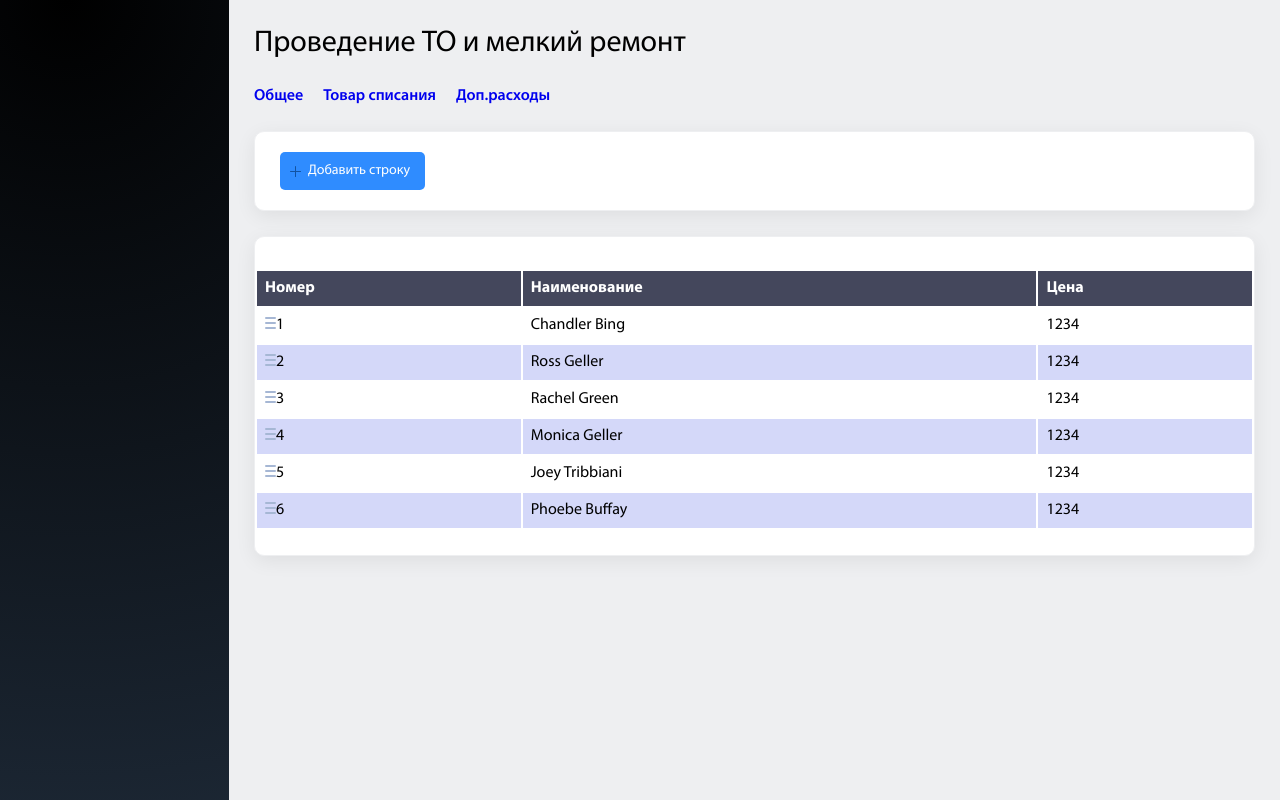
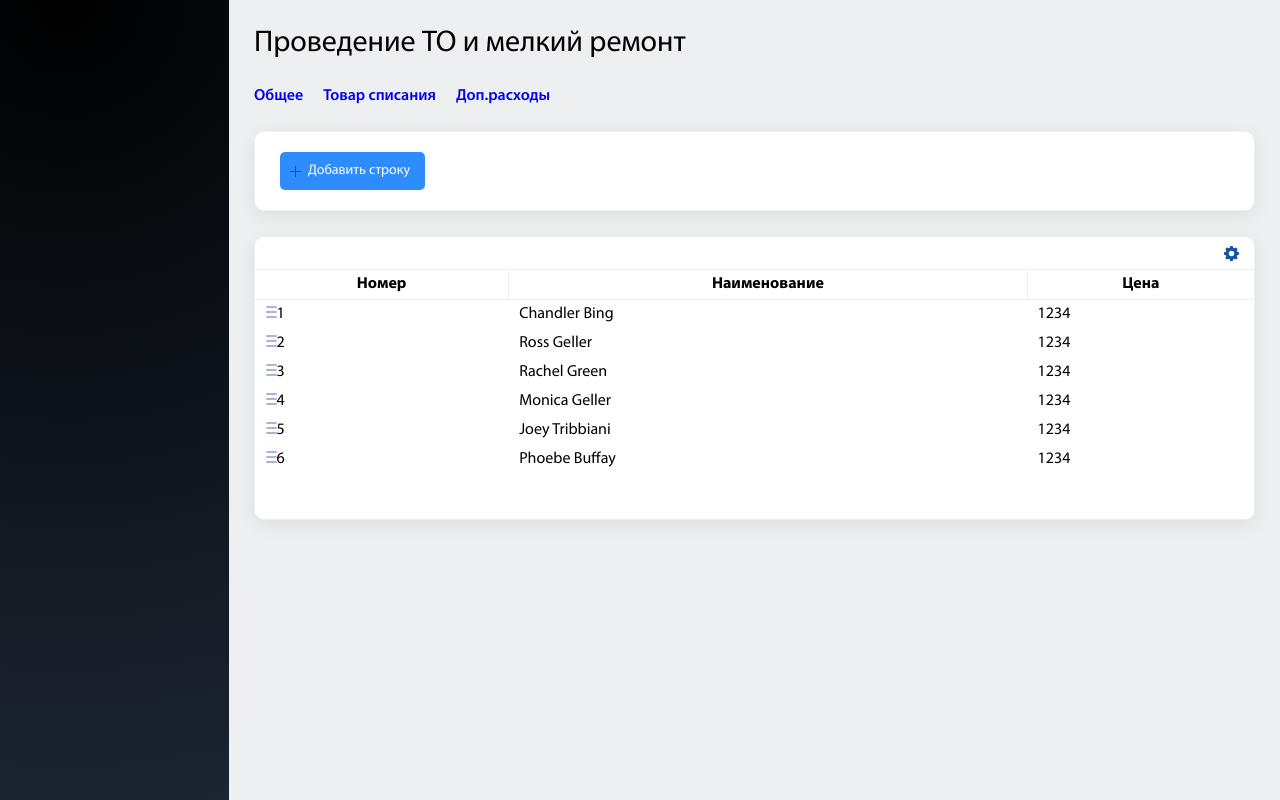
Before and after one commit to 4uJustDev/tt-adaptive-tables, a Vue app: page / in a window 1280 px wide. Built offline with nearby package versions, Linux system fonts and the light colour scheme.

Commit message:
Small fixings

```diff
--- a/src/components/Table_Adaptive.vue
+++ b/src/components/Table_Adaptive.vue
@@ -1,6 +1,9 @@
 <template>
     <div class="table_adaptive">
-        <table id="firstTable">
+        <div class="settings">
+            <img src="@/icons/Settings.svg" alt="Settings">
+        </div>
+        <table>
             <thead>
                 <tr>
                 <th>Номер</th>
@@ -39,32 +42,41 @@
 <style scoped>
     .table_adaptive{
         margin-top: 25px;
-        padding: 32px 0px 25px 0px;
+        padding: 0px 0px 25px 0px;
         border-radius: 10px;
         box-shadow: 0 5px 20px 0 rgba(0, 0, 0, 0.07);
         border: solid 1px #eeeff1;
         background-color: #fff;
         font-family: MyriadPro;
     }
+    .settings{
+        width: 100%;
+        padding: 9px 15px 8px 0px;
+        display: flex;
+        justify-content: flex-end;
+    }
     #firstTable{
         width: 100%;
     }
+    table {
+	width: 100%;
+	margin-bottom: 20px;
+	border-collapse: collapse;
+    }
     table th {
-    text-align: left;
-    background: #44475C;
-    color: #FFF;
-    padding: 8px;
-    min-width: 30px;
+        font-weight: bold;
+        padding: 5px;
+        background: #fff;
+        border: 1px solid #eeeff1;
     }
-
     table td {
-    text-align: left;
-    padding: 8px;
+        border: none;
+        padding: 5px 10.5px;
     }
-    table td:last-child {
-    border-right: none;
+    table tr th:first-child {
+        border-left: none;
     }
-    table tbody tr:nth-child(2n) td {
-    background: #D4D8F9;
+    table tr th:last-child {
+        border-right: none;
     }
 </style>
```
